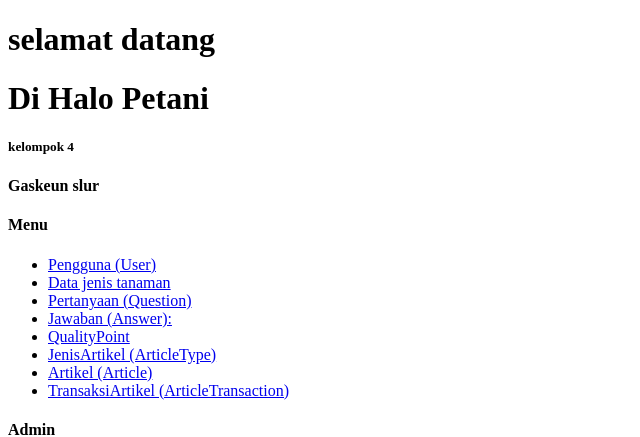
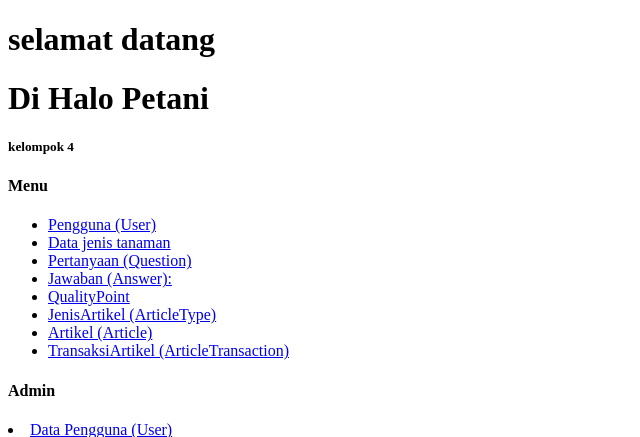
Before and after one commit to AgilHD/HaloPetani, a PHP site: page / in a window 1280 px wide. Shown: the top 437 px of the page, without its empty margins (0-640 px from the left). Run offline with PHP 8.4, Linux system fonts and the light colour scheme.

Commit message:
Update index.php

```diff
--- a/index.php
+++ b/index.php
@@ -10,7 +10,7 @@
         <h1>selamat datang</h1>
         <h1>Di Halo Petani</h1>
         <h5>kelompok 4</h5>
-        <h4>Gaskeun slur</h4>
+
     </header>
     <h4>Menu</h4>
     <nav>
```
